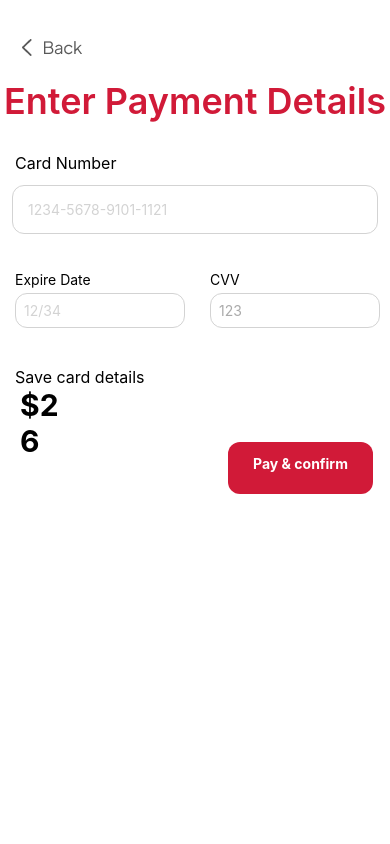
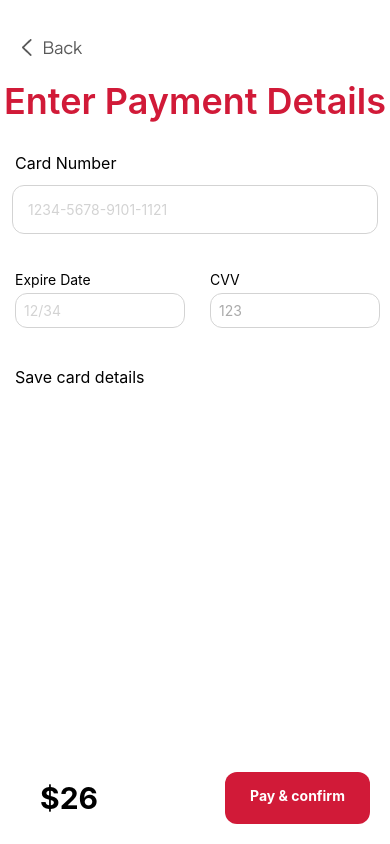
Before and after one commit to hamzamalikbucket/mydaily100, a React Native app: screen /PaymentDetails in a window 390 px wide. Built offline with nearby package versions, Linux system fonts and the light colour scheme.

Commit message:
some updates

```diff
--- a/screens/DateTime.js
+++ b/screens/DateTime.js
@@ -42,6 +42,8 @@ const DateTime = () => {
           }}
         />
       </View>
+            <TouchableOpacity onPress={()=> navigation.navigate('PaymentDetails')}>
+
       <Text style={styles.line4}>Select Time:</Text>
       <View style={styles.rowContainer}>
         {times.map((time, index) => (
@@ -50,6 +52,8 @@ const DateTime = () => {
           </TouchableOpacity>
         ))}
       </View>
+      </TouchableOpacity>
+
     </ScrollView>
   )
 }
--- a/screens/PaymentDetails.js
+++ b/screens/PaymentDetails.js
@@ -5,7 +5,8 @@ import { useNavigation } from '@react-navigation/native';
 const PaymentDetails = () => {
     const navigation = useNavigation();
     return (
-        <ScrollView style={styles.container}>
+        <View style={styles.container}>
+            <ScrollView contentContainerStyle={styles.scrollViewContent}>
                 <TouchableOpacity onPress={() => navigation.goBack()}>
                     <Image source={require('../assets/images/frame30.png')} style={styles.frame30} />
                 </TouchableOpacity>
@@ -13,7 +14,7 @@ const PaymentDetails = () => {
                 <Text style={styles.label1}>Card Number</Text>
                 <TextInput
                     style={styles.input}
-                placeholder='1234-5678-9101-1121'
+                    placeholder="1234-5678-9101-1121"
                     placeholderTextColor="lightgray"
                 />
                 <View style={styles.group}>
@@ -35,13 +36,16 @@ const PaymentDetails = () => {
                     </View>
                 </View>
                 <Text style={styles.text}>Save card details</Text>
+            </ScrollView>
+            <View style={styles.footer}>
                 <Text style={styles.text2}>$26</Text>
-            <TouchableOpacity onPress={()=>navigation.navigate('PaymentDetails2')}>
+                <TouchableOpacity onPress={() => navigation.navigate('YourGoals')} style={styles.button}>
                     <Text style={styles.textbtn}>Pay & confirm</Text>
                 </TouchableOpacity>
-        </ScrollView>
-    )
-}
+            </View>
+        </View>
+    );
+};
 
 export default PaymentDetails;
 
@@ -49,6 +53,10 @@ const styles = StyleSheet.create({
     container: {
         flex: 1,
         backgroundColor: '#fff',
+    },
+    scrollViewContent: {
+        flexGrow: 1,
+        paddingBottom: 20,
     },
     frame30: {
         marginTop: 35,
@@ -80,23 +88,29 @@ const styles = StyleSheet.create({
     },
     text2: {
         fontSize: 30,
-        width: 56,
-        height: 38,
         marginLeft: 20,
         fontWeight: '700',
     },
     textbtn: {
-        fontSize: 14,
+        color: '#fff',
+        fontWeight: '700',
+        textAlign: 'center',
+    },
+    button: {
         backgroundColor: '#D11A38',
+        textAlign: 'center',
+        padding: 15,
+        borderRadius: 12,
+        // marginLeft: 10,
         width: 145,
         height: 52,
-        left: 228,
-        marginTop: 17,
-        textAlign: 'center',
-        padding: 13,
-        color: '#fff',
-        borderRadius: 12,
-        fontWeight: '700',
+    },
+    footer: {
+        flexDirection: 'row',
+        justifyContent: 'space-between',
+        alignItems: 'center',
+        padding: 20,
+
     },
     group: {
         flexDirection: 'row',
@@ -116,4 +130,4 @@ const styles = StyleSheet.create({
         borderRadius: 12,
         marginTop: 5,
     },
-})
+});
--- a/screens/PaymentDetails2.js
+++ b/screens/PaymentDetails2.js
@@ -34,7 +34,6 @@ const PaymentDetails = () => {
             <TouchableOpacity onPress={()=>navigation.navigate('YourGoals')}>
             <Image source={require('../assets/images/frame55.png')} style={styles.frame55} />
             </TouchableOpacity>
-
         </ScrollView>
     )
 }
--- a/screens/YourGoals.js
+++ b/screens/YourGoals.js
@@ -101,7 +101,9 @@ const YourGoals = () => {
         <ScrollView style={styles.container}>
             <Image source={require('../assets/images/frame57.png')} style={styles.frame57} />
             <Text style={styles.text}>Your Goals</Text>
+
             <Image source={require('../assets/images/frame58.png')} style={styles.frame58} />
+
             <View style={styles.group}>
                 <Text style={styles.line1}>Your Assessment</Text>
                 <Text style={styles.line2}>View all</Text>
```
Lines whose indentation alone changed are shown as unchanged.
